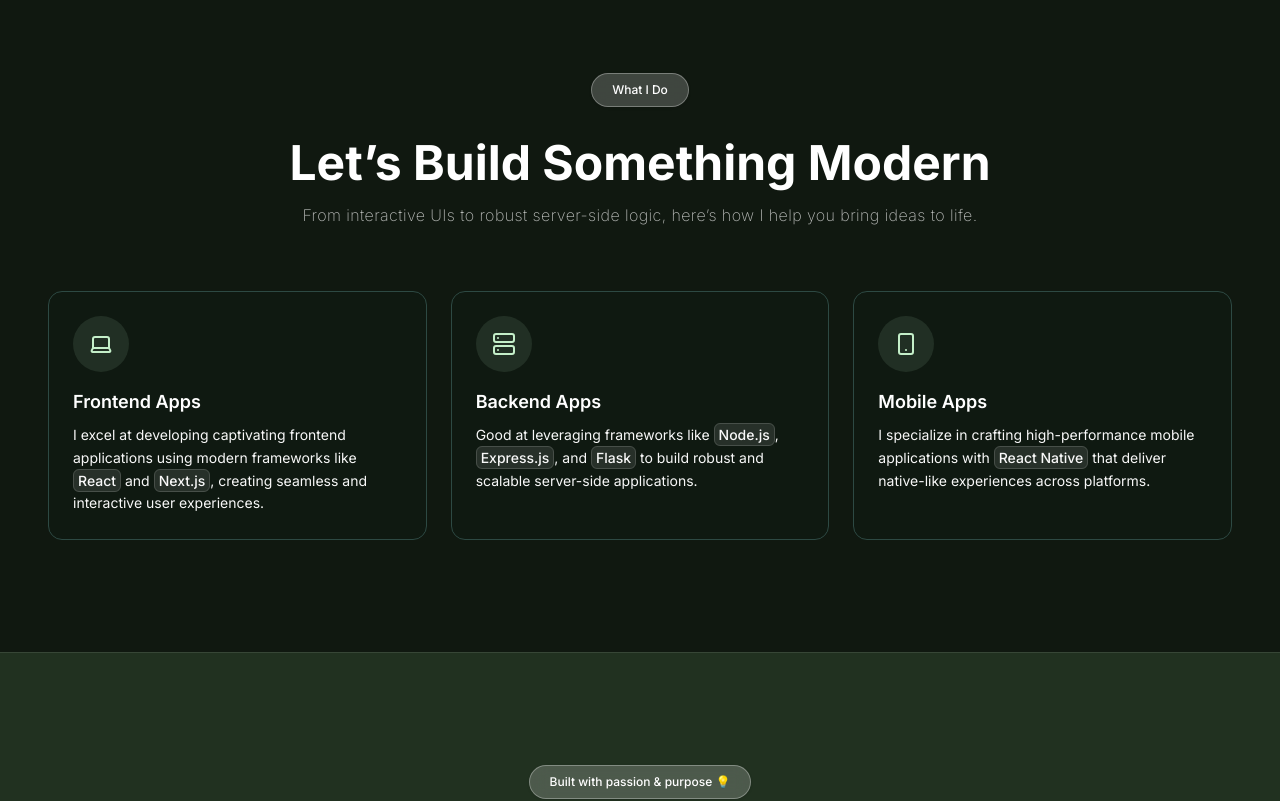
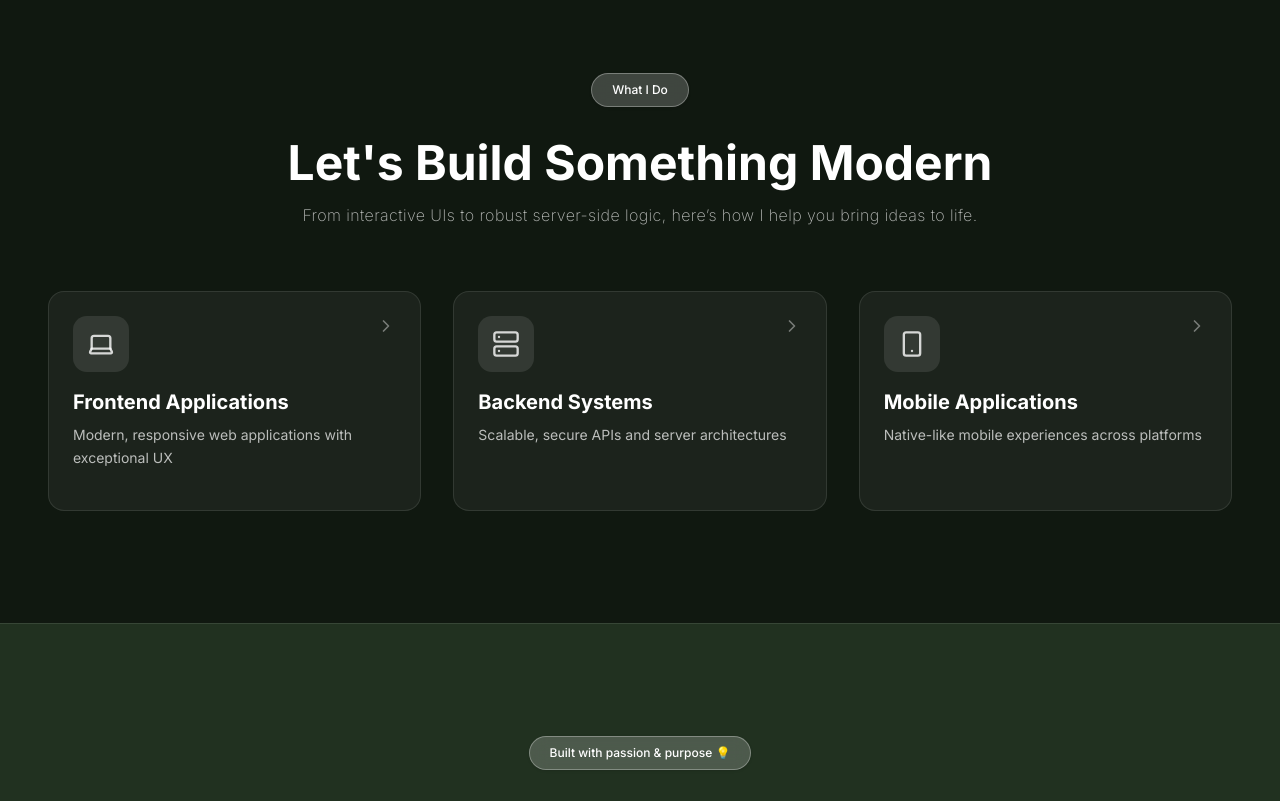
Before and after one commit to brianMunyao/brian-portfolio, a Next.js app: page / in a window 1280 px wide. Shown: the part 860-1661 px from the top of the page. Built offline with nearby package versions, Linux system fonts and the light colour scheme.

Commit message:
feat: enhance ServicesSection with improved layout, animations, and detailed service descriptions

```diff
--- a/src/components/home/services-section.tsx
+++ b/src/components/home/services-section.tsx
@@ -1,64 +1,68 @@
 'use client';
 
-import { Laptop, Server, Smartphone } from 'lucide-react';
-import { motion } from 'framer-motion';
-import SkillHighlight from '../global/skill-highlight';
+import { motion, AnimatePresence } from 'framer-motion';
+import { Laptop, Server, Smartphone, ChevronRight } from 'lucide-react';
+import { useState } from 'react';
 import SectionContainer from '../global/section-container';
 
 const services = [
 	{
 		icon: Laptop,
-		title: 'Frontend Apps',
-		desc: (
-			<>
-				I excel at developing captivating frontend applications using
-				modern frameworks like <SkillHighlight>React</SkillHighlight>{' '}
-				and <SkillHighlight>Next.js</SkillHighlight>, creating seamless
-				and interactive user experiences.
-			</>
-		),
+		title: 'Frontend Applications',
+		shortDesc: 'Modern, responsive web applications with exceptional UX',
+		fullDesc:
+			'I create captivating frontend experiences using cutting-edge technologies that deliver seamless interactions and stunning visual designs.',
+		technologies: ['React', 'Next.js', 'TypeScript', 'Tailwind CSS'],
+		color: 'secondary',
 	},
 	{
 		icon: Server,
-		title: 'Backend Apps',
-		desc: (
-			<>
-				Good at leveraging frameworks like{' '}
-				<SkillHighlight>Node.js</SkillHighlight>,{' '}
-				<SkillHighlight>Express.js</SkillHighlight>, and{' '}
-				<SkillHighlight>Flask</SkillHighlight> to build robust and
-				scalable server-side applications.
-			</>
-		),
+		title: 'Backend Systems',
+		shortDesc: 'Scalable, secure APIs and server architectures',
+		fullDesc:
+			'Building robust backend solutions that power modern applications with reliability, security, and performance at scale.',
+		technologies: [
+			'Node.js',
+			'Express.js',
+			'Python',
+			'Flask',
+			'PostgreSQL',
+			'MongoDB',
+		],
+		color: 'destructive',
 	},
 	{
 		icon: Smartphone,
-		title: 'Mobile Apps',
-		desc: (
-			<>
-				I specialize in crafting high-performance mobile applications
-				with <SkillHighlight>React Native</SkillHighlight> that deliver
-				native-like experiences across platforms.
-			</>
-		),
+		title: 'Mobile Applications',
+		shortDesc: 'Native-like mobile experiences across platforms',
+		fullDesc:
+			'Developing cross-platform mobile applications that provide native performance and user experiences on both iOS and Android.',
+		technologies: ['React Native', 'Expo', 'TypeScript'],
+		color: 'secondary',
 	},
 ];
 
 const ServicesSection = () => {
+	const [activeService, setActiveService] = useState<number | null>(null);
+
 	return (
 		<SectionContainer
 			id="services"
 			className="bg-card border-t border-white/10"
 			pillText="What I Do"
-			sectionTitle="Let’s Build Something Modern"
+			sectionTitle="Let's Build Something Modern"
 			description="From interactive UIs to robust server-side logic, here’s how I help you bring ideas to life."
 			style={{
-				backgroundColor: 'rgba(0,0,0,0.5)', // Dark base
-				color: 'oklch(0.98 0 0)', // Light foreground
+				backgroundColor: 'rgba(0,0,0,0.5)',
+				color: 'oklch(0.98 0 0)',
 			}}
 		>
-			<div className="grid gap-6 max-w-7xl mx-auto sm:grid-cols-2 lg:grid-cols-3">
-				{services.map(({ icon: Icon, title, desc }, i) => (
+			<div className="grid gap-8 max-w-7xl mx-auto lg:grid-cols-3">
+				{services.map((service, i) => {
+					const Icon = service.icon;
+					const isActive = activeService === i;
+
+					return (
 						<motion.article
 							key={i}
 							initial={{ opacity: 0, y: 24 }}
@@ -68,22 +72,110 @@ const ServicesSection = () => {
 								transition: {
 									duration: 0.5,
 									ease: 'anticipate',
-								delay: 0.3 * i,
+									delay: 0.2 * i,
 								},
 							}}
-						className="group p-6 rounded-xl border border-border bg-muted/5 transition hover:shadow-xl h-full flex flex-col"
+							whileHover={{ y: -8 }}
+							onHoverStart={() => setActiveService(i)}
+							onHoverEnd={() => setActiveService(null)}
+							className={`group relative p-6 rounded-2xl border transition-all duration-300 h-full flex flex-col overflow-hidden ${
+								isActive
+									? 'border-secondary/50 bg-secondary/5 shadow-lg shadow-secondary/10'
+									: 'border-white/10 bg-white/5 hover:border-white/20 hover:shadow-xl'
+							}`}
 						>
-						<div className="w-14 h-14 rounded-full bg-secondary/10 text-secondary flex items-center justify-center mb-4 text-xl transition-transform group-hover:scale-110">
-							<Icon className="w-6 h-6" />
+							{/* Header */}
+							<div className="relative z-10 flex items-start justify-between mb-4">
+								<motion.div
+									className={`w-14 h-14 rounded-xl flex items-center justify-center text-xl transition-all duration-300 ${
+										isActive
+											? 'bg-secondary/20 text-secondary shadow-lg'
+											: 'bg-white/10 text-white/80 group-hover:bg-white/20 group-hover:text-white'
+									}`}
+									animate={
+										isActive
+											? {
+													scale: [1, 1.1, 1],
+													rotate: [0, 5, 0, -5, 0],
+											  }
+											: {}
+									}
+									transition={{
+										duration: 2,
+										repeat: isActive ? Infinity : 0,
+									}}
+								>
+									<Icon className="w-7 h-7" />
+								</motion.div>
+								<ChevronRight
+									className={`w-5 h-5 transition-transform duration-300 ${
+										isActive
+											? 'rotate-90 text-white'
+											: 'text-white/40 group-hover:text-white/60'
+									}`}
+								/>
 							</div>
-						<h3 className="text-lg font-semibold text-foreground mb-2">
-							{title}
+
+							{/* Title & Description */}
+							<div className="relative z-10 mb-4">
+								<h3
+									className={`text-xl font-bold mb-2 transition-colors ${
+										isActive
+											? 'text-white'
+											: 'text-white group-hover:text-white'
+									}`}
+								>
+									{service.title}
 								</h3>
-						<p className="text-muted-foreground text-sm leading-relaxed flex-1">
-							{desc}
+								<p className="text-white/70 text-sm leading-relaxed">
+									{isActive
+										? service.fullDesc
+										: service.shortDesc}
 								</p>
+							</div>
+
+							{/* Technologies */}
+							{false && (
+								<AnimatePresence>
+									<motion.div
+										initial={{ opacity: 0, height: 0 }}
+										animate={{ opacity: 1, height: 'auto' }}
+										exit={{ opacity: 0, height: 0 }}
+										className="relative z-10 mb-4"
+									>
+										<h4 className="text-white/90 font-semibold text-sm mb-2">
+											Technologies
+										</h4>
+										<div className="flex flex-wrap gap-2">
+											{service.technologies.map(
+												(tech, techIndex) => (
+													<motion.span
+														key={tech}
+														initial={{
+															opacity: 0,
+															scale: 0.8,
+														}}
+														animate={{
+															opacity: 1,
+															scale: 1,
+														}}
+														transition={{
+															delay:
+																techIndex * 0.1,
+														}}
+														className="px-2 py-1 bg-white/10 rounded-md text-xs text-white/80"
+													>
+														{tech}
+													</motion.span>
+												)
+											)}
+										</div>
+									</motion.div>
+								</AnimatePresence>
+							)}
 						</motion.article>
-				))}
+					);
+				})}
 			</div>
 		</SectionContainer>
 	);
```
Lines whose indentation alone changed are shown as unchanged.
